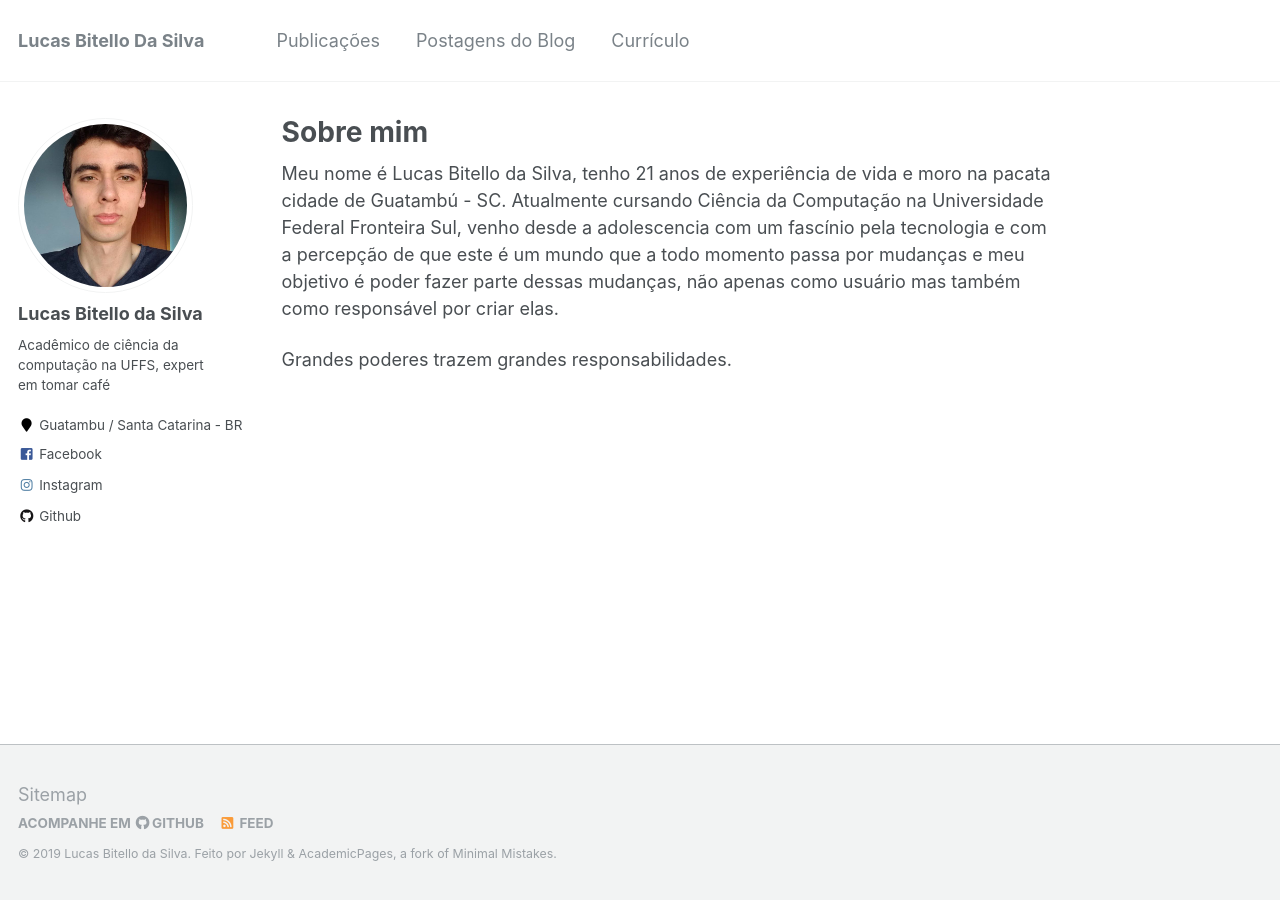
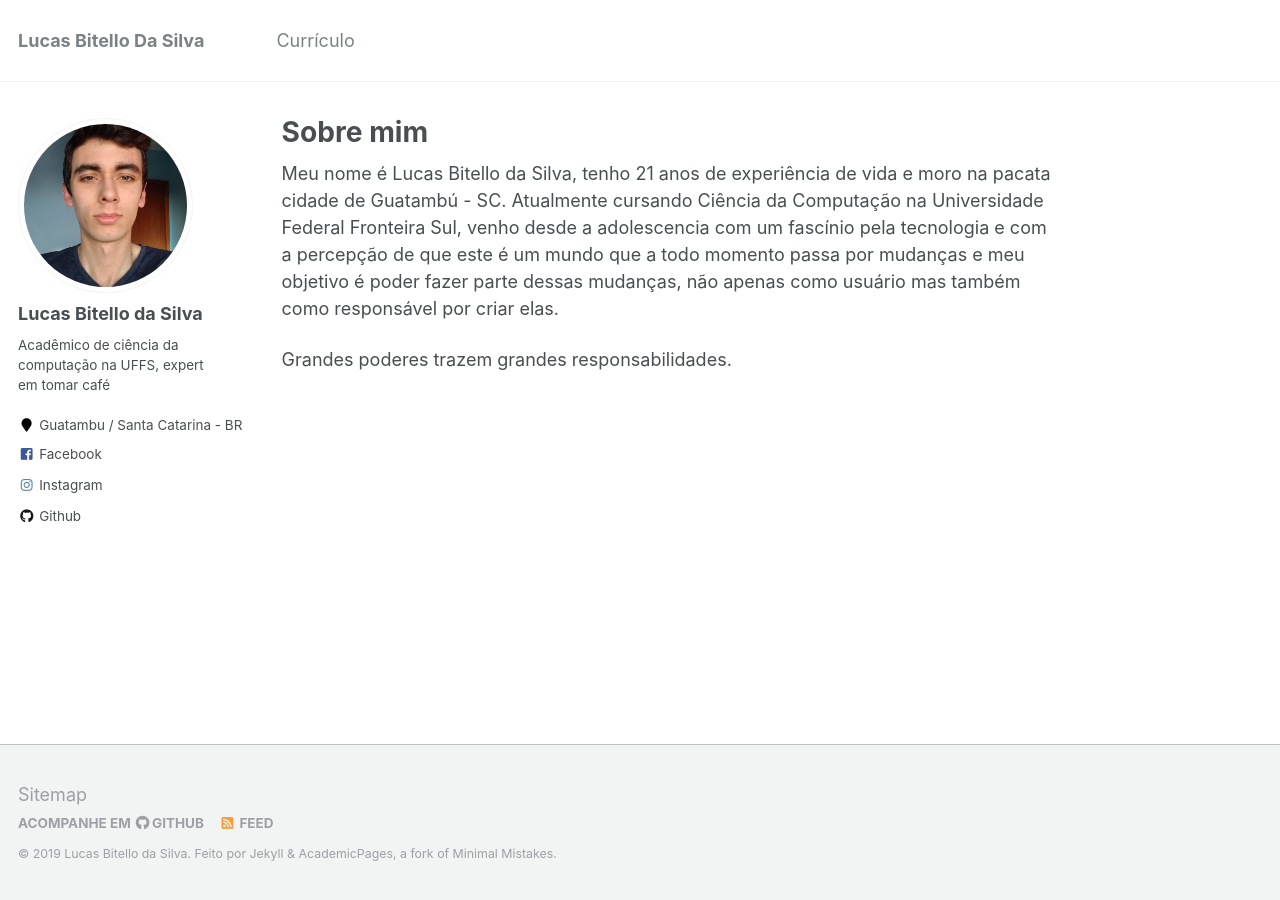
Before and after one commit to LucasBitello/lucasbitello.github.io, a Jekyll site: the page built from _pages/about.md, in a window 1280 px wide. Built offline with Jekyll 4.4.1, drawn with Linux system fonts in a browser that asks for light colours.

Commit message:
Removido Publicações e o blog

```diff
--- a/_data/navigation.yml
+++ b/_data/navigation.yml
@@ -1,10 +1,5 @@
 # main links links
 main:
-  - title: "Publicações"
-    url: /publicacoes/
-
-  - title: "Postagens do Blog"
-    url: /blog/
 
   - title: "Currículo"
     url: /curriculo/
```
